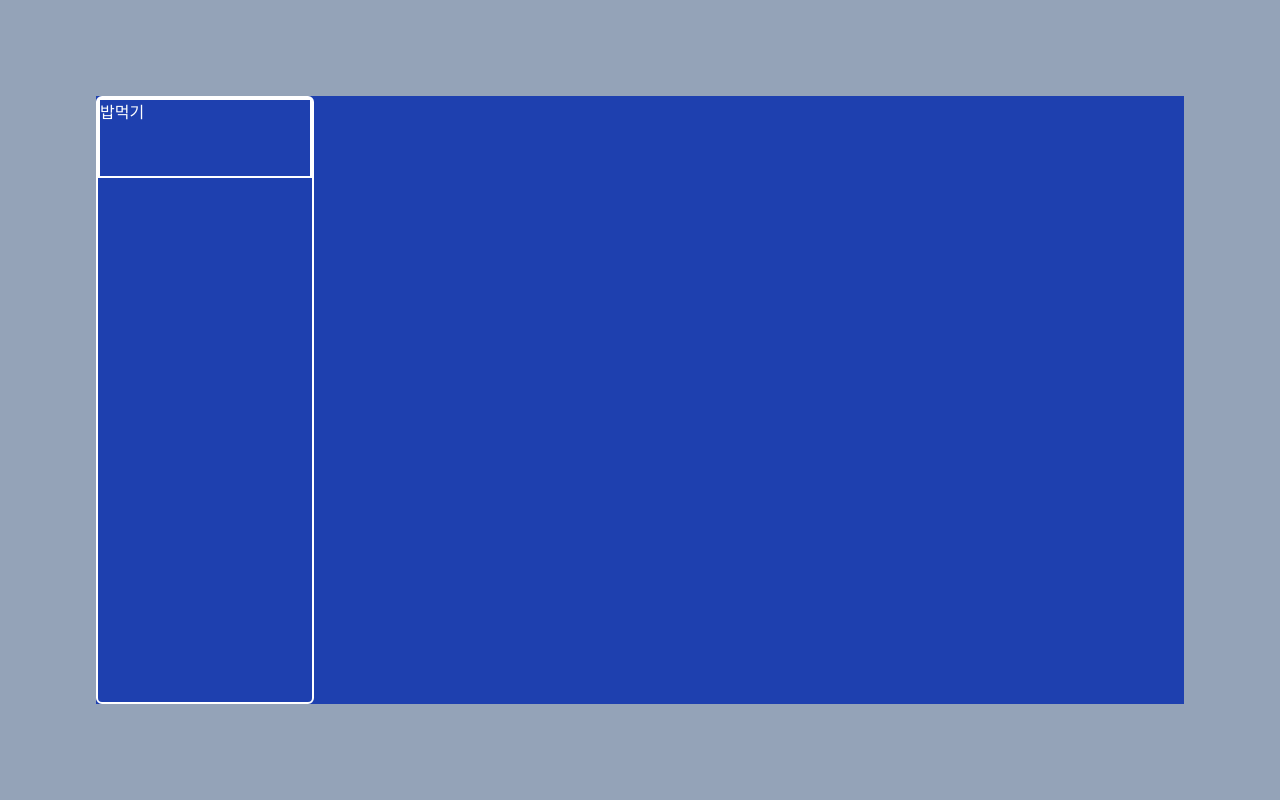
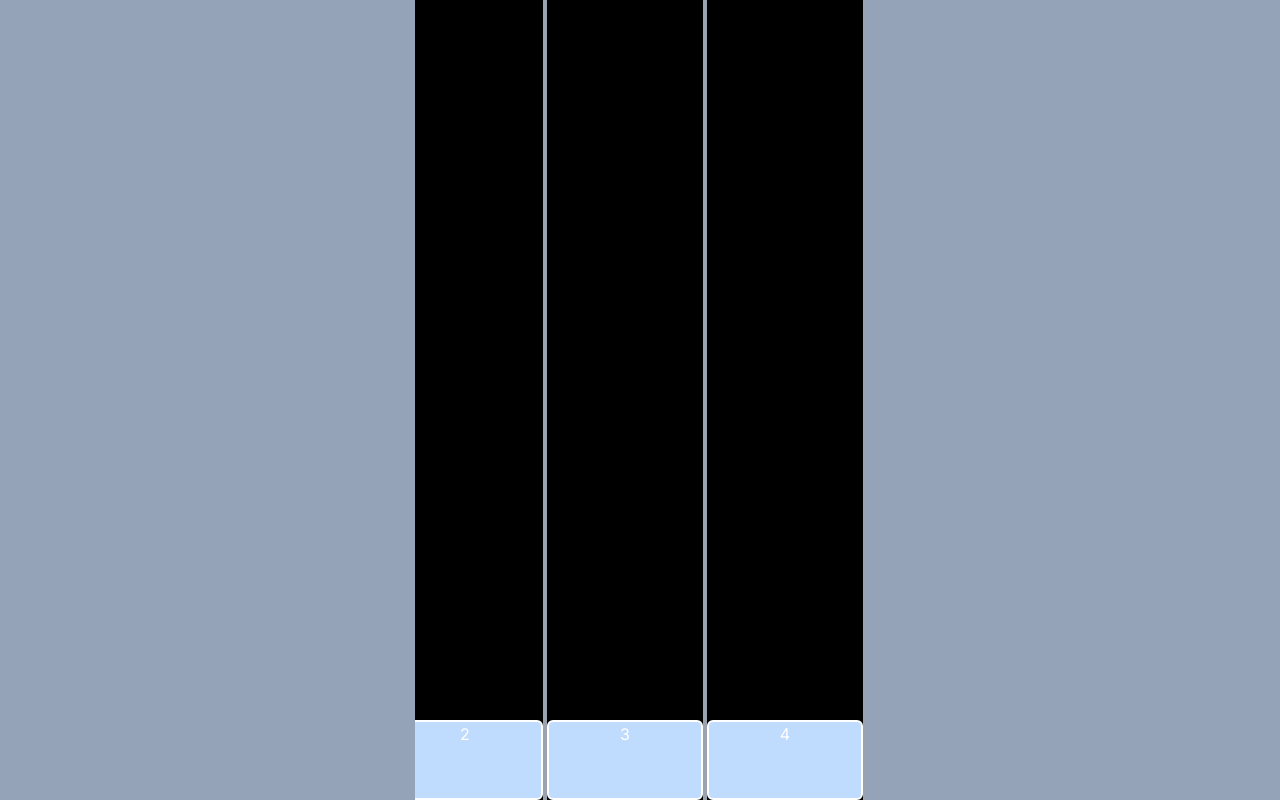
Before and after one commit to ParallelKim/BAMBOARD, a Next.js app: page / in a window 1280 px wide. Built offline with nearby package versions, Linux system fonts and the light colour scheme.

Commit message:
Feat: Make mock data for basic feats

```diff
--- a/src/app/layout.js
+++ b/src/app/layout.js
@@ -4,8 +4,8 @@ import "./globals.css";
 const inter = Inter({ subsets: ["latin"] });
 
 export const metadata = {
-    title: "Create Next App",
-    description: "Generated by create next app",
+    title: "BAMBOARD!",
+    description: "BAM BAM BAM",
 };
 
 export default function RootLayout({ children }) {
--- a/src/app/page.js
+++ b/src/app/page.js
@@ -1,8 +1,13 @@
+"use client";
+import moment from "moment";
+import "moment/locale/ko";
 import { Board } from "@/components/Board";
+
+moment.locale("ko");
 
 export default function Home() {
     return (
-        <main className="flex h-dvh flex-col items-center justify-between p-24 bg-slate-400">
+        <main className="flex h-dvh justify-center bg-slate-400">
             <Board
                 domains={[
                     {
@@ -10,8 +15,43 @@ export default function Home() {
                         bamboos: [
                             {
                                 id: "bb-001",
-                                domain: "dm-001",
-                                taskName: "밥먹기",
+                                taskName: "1",
+                                start: new Date(),
+                                end: new Date(),
+                                memos: ["ddd"],
+                            },
+                        ],
+                    },
+                    {
+                        id: "dm-002",
+                        bamboos: [
+                            {
+                                id: "bb-002",
+                                taskName: "2",
+                                start: new Date(),
+                                end: new Date(),
+                                memos: ["ddd"],
+                            },
+                        ],
+                    },
+                    {
+                        id: "dm-003",
+                        bamboos: [
+                            {
+                                id: "bb-003",
+                                taskName: "3",
+                                start: new Date(),
+                                end: new Date(),
+                                memos: ["ddd"],
+                            },
+                        ],
+                    },
+                    {
+                        id: "dm-004",
+                        bamboos: [
+                            {
+                                id: "bb-004",
+                                taskName: "4",
                                 start: new Date(),
                                 end: new Date(),
                                 memos: ["ddd"],
--- a/src/components/Bamboo.jsx
+++ b/src/components/Bamboo.jsx
@@ -1,6 +1,16 @@
+import { twJoin } from "tailwind-merge";
+import { useGSAP } from "@gsap/react";
+import { growing } from "@/gsap/tweens";
+
 export const Bamboo = ({ id, domain, taskName, start, end, memos }) => {
+    useGSAP(growing);
+
     return (
-        <div className="w-full h-20 text-white border-2 border-white">
+        <div
+            className={twJoin(
+                "flex w-full h-20 justify-center align-middle text-white rounded-md border-2 border-white bg-blue-200"
+            )}
+        >
             {taskName}
         </div>
     );
--- a/src/components/Board.jsx
+++ b/src/components/Board.jsx
@@ -1,8 +1,18 @@
+import { useEffect, useRef } from "react";
+import { useGSAP } from "@gsap/react";
 import { Domain } from "./Domain";
+import { TimeStamp } from "./TimeStamp";
+import { twJoin } from "tailwind-merge";
+import { growing } from "@/gsap/tweens";
 
 export const Board = ({ domains }) => {
     return (
-        <div className="w-full h-full bg-blue-800">
+        <div className="h-full aspect-[9/16] bg-black overflow-hidden">
+            <div
+                id="board"
+                className={twJoin("relative flex min-h-full justify-end")}
+            >
+                <TimeStamp />
                 {domains.map((domain) => (
                     <Domain
                         key={domain.id}
@@ -10,5 +20,6 @@ export const Board = ({ domains }) => {
                     />
                 ))}
             </div>
+        </div>
     );
 };
--- a/src/components/Domain.jsx
+++ b/src/components/Domain.jsx
@@ -2,7 +2,7 @@ import { Bamboo } from "./Bamboo";
 
 export const Domain = ({ bamboos }) => {
     return (
-        <div className="w-1/5 h-full rounded-md border-2 border-white">
+        <div className="flex flex-col w-40 min-h-full shrink-0 justify-end border-x-2 border-gray-400">
             {bamboos.map((bamboo) => (
                 <Bamboo
                     key={bamboo.id}
--- /dev/null
+++ b/src/components/TimeStamp.jsx
@@ -0,0 +1,3 @@
+export const TimeStamp = () => {
+    return <div className="flex flex-col">{}</div>;
+};
--- /dev/null
+++ b/src/gsap/tweens.js
@@ -0,0 +1,10 @@
+import { gsap } from "gsap";
+import { ScrollToPlugin } from "gsap/ScrollToPlugin";
+
+gsap.registerPlugin(ScrollToPlugin);
+
+export const growing = () =>
+    gsap.to(".growing", {
+        height: "900%",
+        duration: 324,
+    });
```
Also changed, not shown: package.json (+9 -4 lines), src/stores/report.js (added, +10 -0 lines), src/stores/setting.js (added), 2 other files (tests, documents, lock files or other folders). Lines whose indentation alone changed are shown as unchanged.
